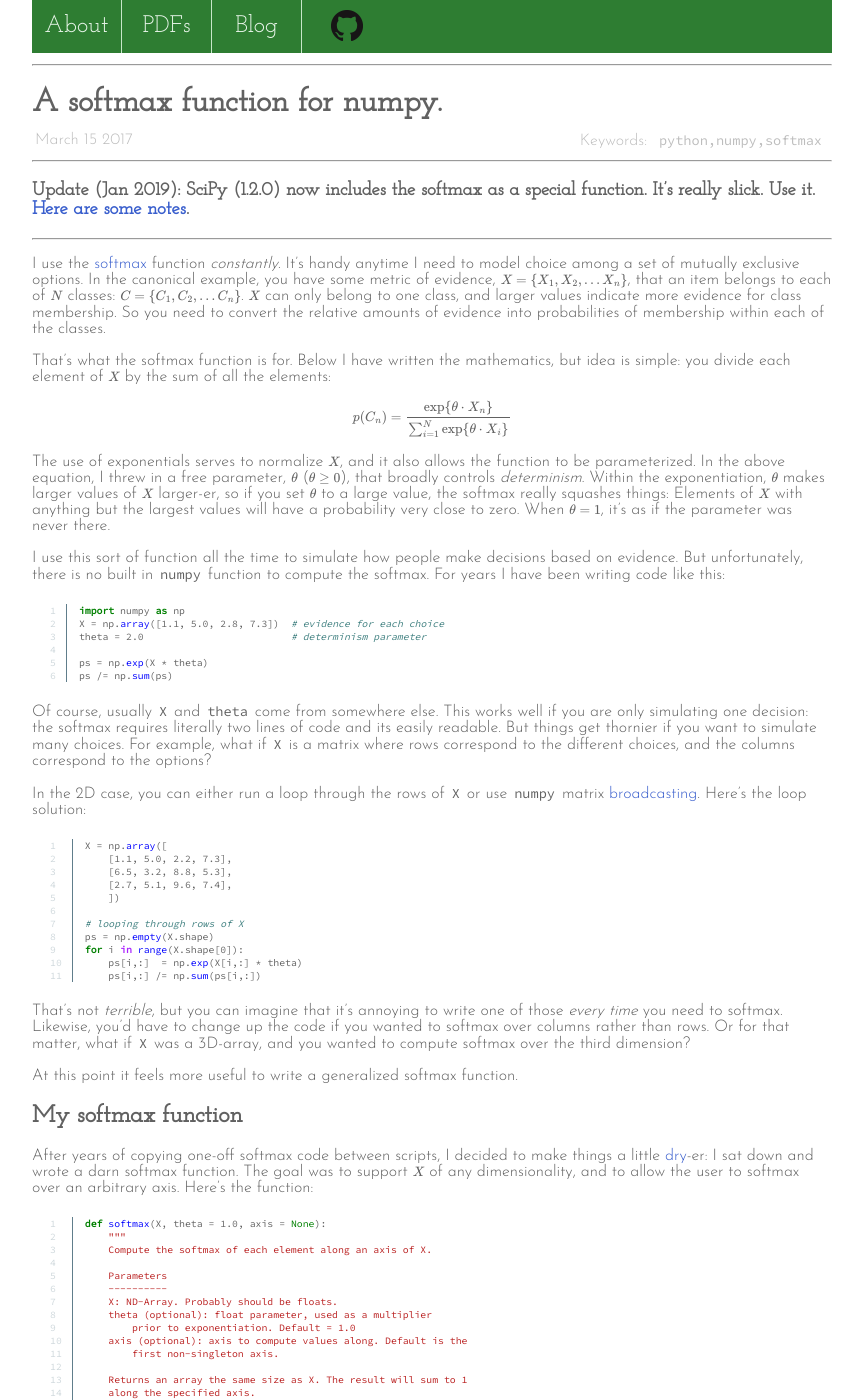
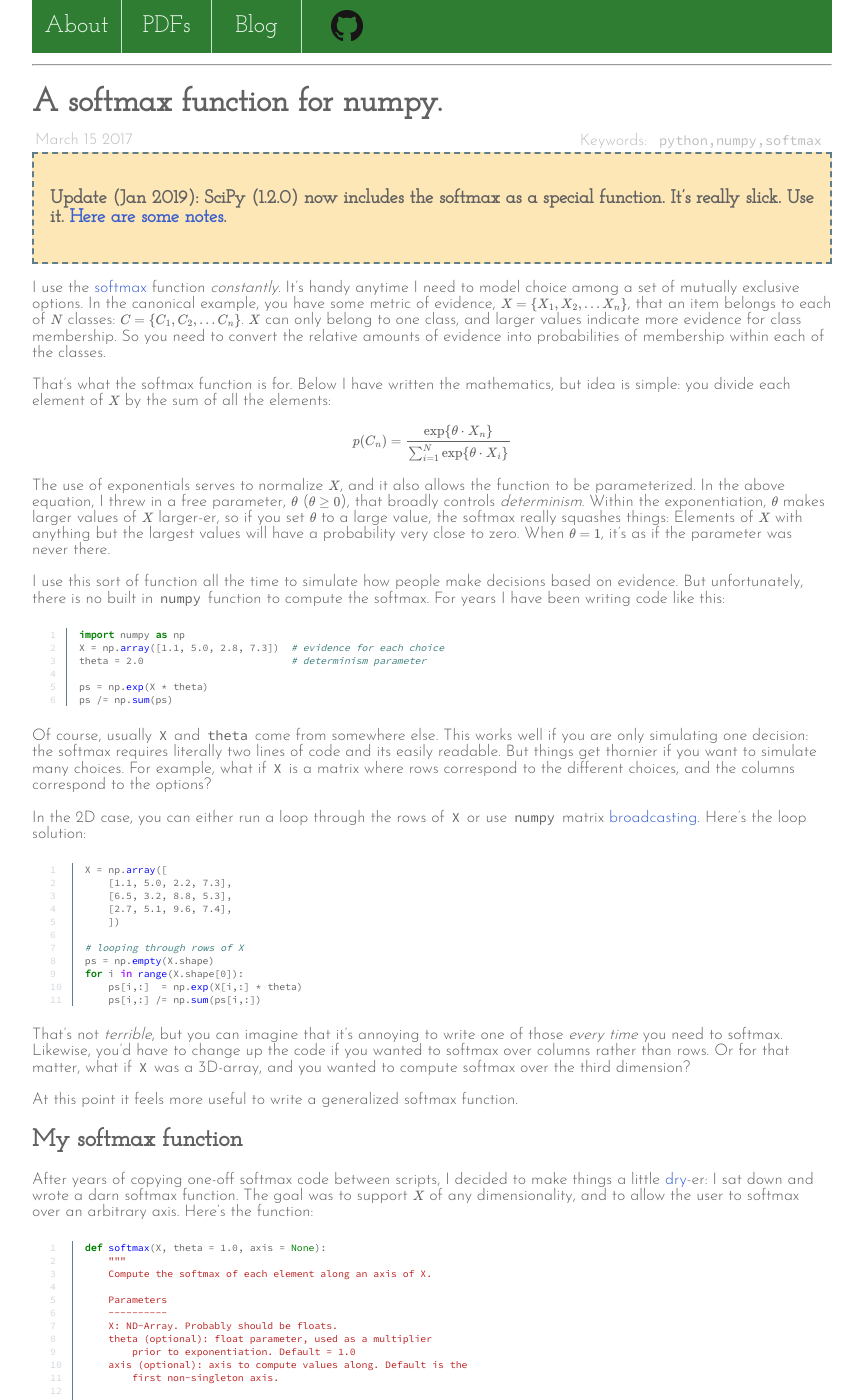
Before and after one commit to nolanbconaway/nolanbconaway.github.io, a Jekyll site: the page built from _posts/2017-3-15-softmax-numpy.md, in a window 1280 px wide and 1400 px high. Shown: the whole window, without its empty margins (208-1071 px from the left). Built offline with Jekyll 4.4.1, drawn with Linux system fonts in a browser that asks for light colours; formulas are drawn with MathJax 3.

Commit message:
make softmax update more obvious

```diff
--- a/_posts/2017-3-15-softmax-numpy.md
+++ b/_posts/2017-3-15-softmax-numpy.md
@@ -9,11 +9,10 @@ layout: post
 mathy: true
 ---
 
-<hr>
-
+{::options parse_block_html="true" /}
+<div class='notice'>
 ### Update (Jan 2019): SciPy (1.2.0) now includes the softmax as a special function. It's really slick. Use it. [Here are some notes](/blog/2019/softmax-numpy-update).
-
-<hr>
+</div>
 
 I use the [softmax](https://en.wikipedia.org/wiki/Softmax_function) function _constantly_. It's handy anytime I need to model choice among a set of mutually exclusive options. In the canonical example, you have some metric of evidence, \\(X = \\{ X_1, X_2, ... X_n\\} \\), that an item belongs to each of \\(N\\) classes: \\( C = \\{C_1, C_2, ... C_n\\} \\). \\(X\\) can only belong to one class, and larger values indicate more evidence for class membership. So you need to convert the relative amounts of evidence into probabilities of membership within each of the classes.
 
--- a/css/style.css
+++ b/css/style.css
@@ -113,6 +113,15 @@ blockquote p {
       padding-bottom: 0.1em;
 }
 
+.notice {
+  background-color: #FEE7B7;
+  padding-top: 1em;
+  padding-bottom: 1em;
+  padding-left: 1em;
+  padding-right: 1em;
+  border: 2px dashed #607D8B
+}
+
 /* code blocks */
 
 /* blog images */
```
